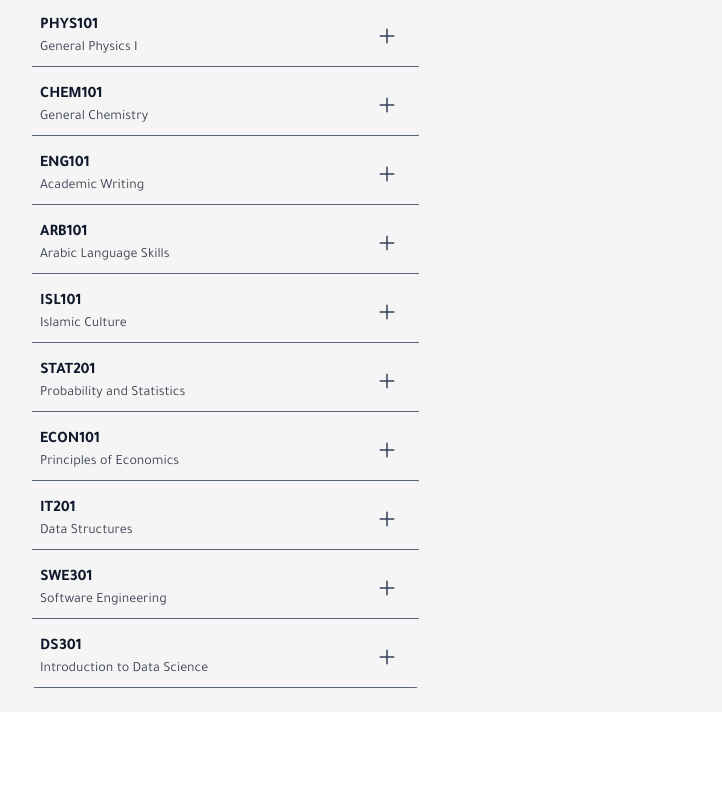
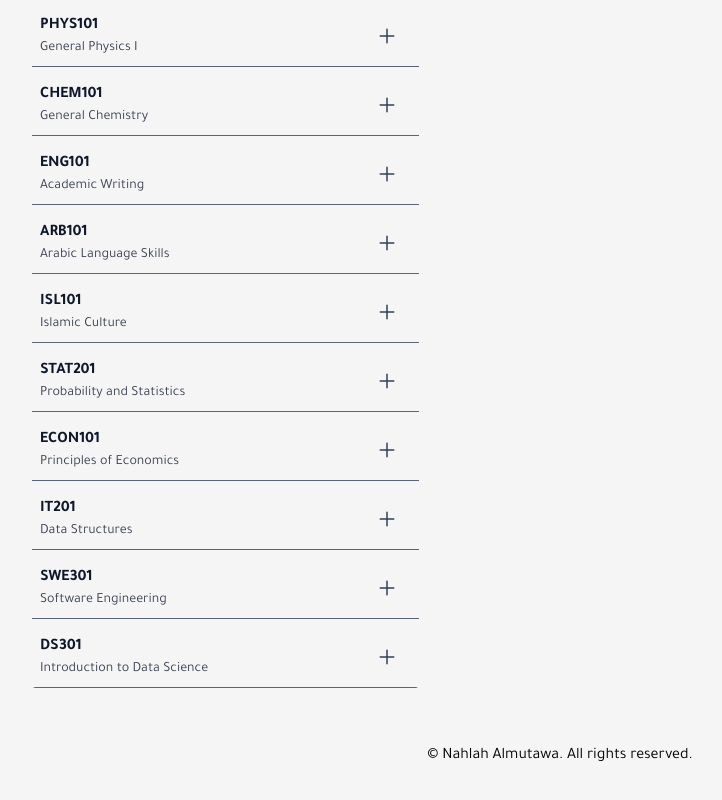
Before and after one commit to IvanBodnarash/p-slate-app, a React (Vite) app: page /en in a window 1280 px wide. Shown: the part 542-1342 px from the top of the page, without its empty margins (80-802 px from the left). Before the commit the page ends 1254 px from the top, so only its background shows below. Built offline with nearby package versions, Linux system fonts and the light colour scheme.

Commit message:
Add footer

```diff
--- /dev/null
+++ b/src/components/footer/Footer.jsx
@@ -0,0 +1,5 @@
+export default function Footer() {
+  return (
+    <footer className="p-8 text-center">© Nahlah Almutawa. All rights reserved.</footer>
+  )
+}
--- a/src/layouts/MainLayout.jsx
+++ b/src/layouts/MainLayout.jsx
@@ -3,6 +3,7 @@ import { Outlet } from "react-router";
 import { useTranslation } from "react-i18next";
 import { useUserStore } from "../store/useUserStore";
 import Header from "../components/header/Header";
+import Footer from "../components/footer/Footer";
 
 export default function MainLayout() {
   const { i18n } = useTranslation();
@@ -22,6 +23,7 @@ export default function MainLayout() {
       >
         <Outlet />
       </main>
+      <Footer />
     </div>
   );
 }
```
